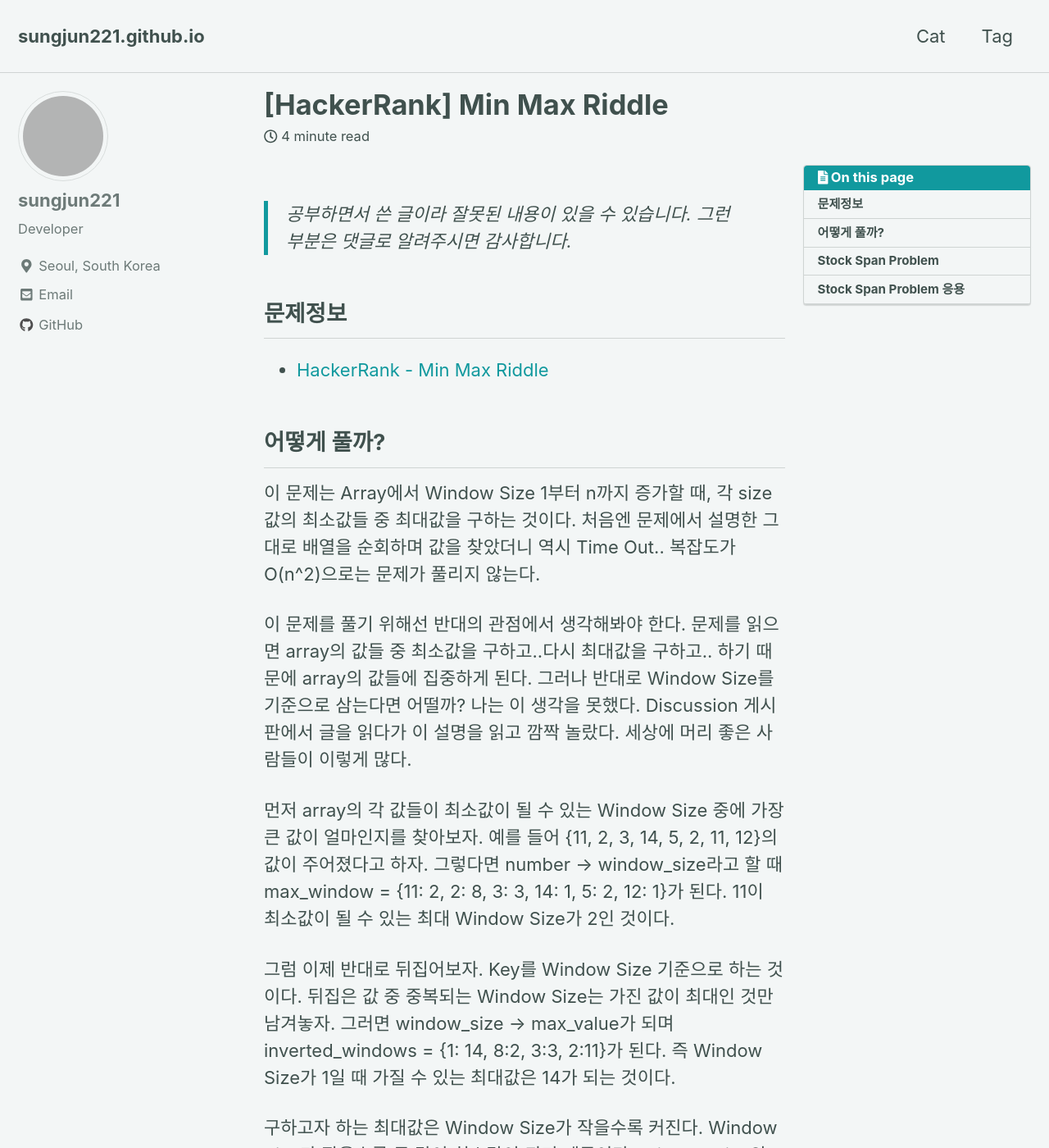
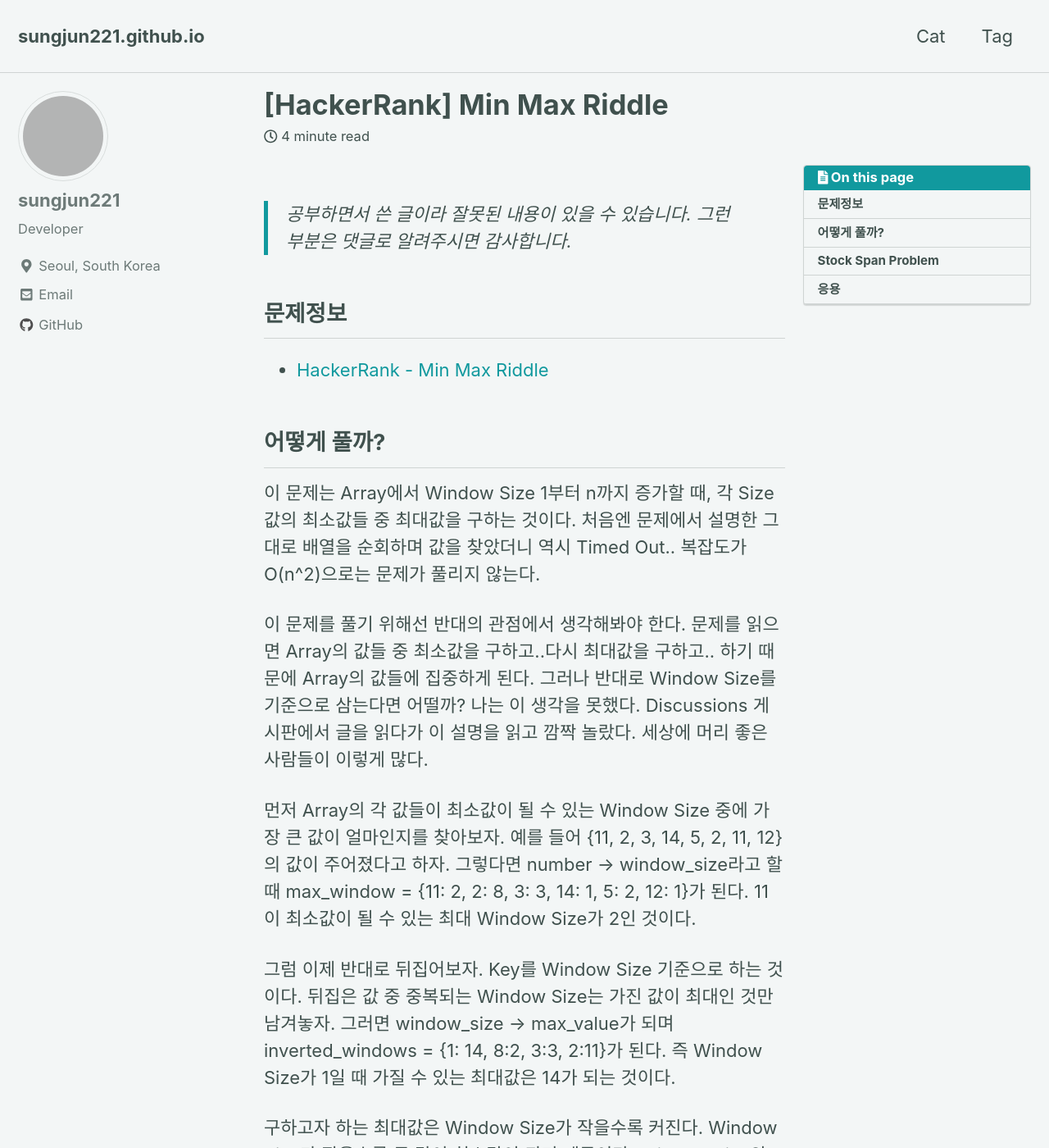
Before and after one commit to sungjun221/sungjun221.github.io, a Jekyll site: the page built from _posts/2019-03-08-Min-Max-Riddle.markdown, in a window 1280 px wide and 1400 px high. Shown: the whole window at 82% size. Built offline with Jekyll 4.4.1, drawn with Linux system fonts in a browser that asks for light colours; nearby versions of some CDN libraries; comment, search, counter and statistics services are not loaded; some of the changed text lies outside the part shown; grey boxes are pictures that could not be loaded.

Commit message:
post modified

```diff
--- a/_posts/2019-03-08-Min-Max-Riddle.markdown
+++ b/_posts/2019-03-08-Min-Max-Riddle.markdown
@@ -18,11 +18,11 @@
 
 어떻게 풀까?
 -
-이 문제는 Array에서 Window Size 1부터 n까지 증가할 때, 각 size값의 최소값들 중 최대값을 구하는 것이다. 처음엔 문제에서 설명한 그대로 배열을 순회하며 값을 찾았더니 역시 Time Out.. 복잡도가 O(n^2)으로는 문제가 풀리지 않는다.
+이 문제는 Array에서 Window Size 1부터 n까지 증가할 때, 각 Size값의 최소값들 중 최대값을 구하는 것이다. 처음엔 문제에서 설명한 그대로 배열을 순회하며 값을 찾았더니 역시 Timed Out.. 복잡도가 O(n^2)으로는 문제가 풀리지 않는다.
 
-이 문제를 풀기 위해선 반대의 관점에서 생각해봐야 한다. 문제를 읽으면 array의 값들 중 최소값을 구하고..다시 최대값을 구하고.. 하기 때문에 array의 값들에 집중하게 된다. 그러나 반대로 Window Size를 기준으로 삼는다면 어떨까? 나는 이 생각을 못했다. Discussion 게시판에서 글을 읽다가 이 설명을 읽고 깜짝 놀랐다. 세상에 머리 좋은 사람들이 이렇게 많다.
+이 문제를 풀기 위해선 반대의 관점에서 생각해봐야 한다. 문제를 읽으면 Array의 값들 중 최소값을 구하고..다시 최대값을 구하고.. 하기 때문에 Array의 값들에 집중하게 된다. 그러나 반대로 Window Size를 기준으로 삼는다면 어떨까? 나는 이 생각을 못했다. Discussions 게시판에서 글을 읽다가 이 설명을 읽고 깜짝 놀랐다. 세상에 머리 좋은 사람들이 이렇게 많다.
 
-먼저 array의 각 값들이 최소값이 될 수 있는 Window Size 중에 가장 큰 값이 얼마인지를 찾아보자. 예를 들어 {11, 2, 3, 14, 5, 2, 11, 12}의 값이 주어졌다고 하자. 그렇다면 number -> window_size라고 할 때 max_window = {11: 2, 2: 8, 3: 3, 14: 1, 5: 2, 12: 1}가 된다. 11이 최소값이 될 수 있는 최대 Window Size가 2인 것이다.
+먼저 Array의 각 값들이 최소값이 될 수 있는 Window Size 중에 가장 큰 값이 얼마인지를 찾아보자. 예를 들어 {11, 2, 3, 14, 5, 2, 11, 12}의 값이 주어졌다고 하자. 그렇다면 number -> window_size라고 할 때 max_window = {11: 2, 2: 8, 3: 3, 14: 1, 5: 2, 12: 1}가 된다. 11이 최소값이 될 수 있는 최대 Window Size가 2인 것이다.
 
 그럼 이제 반대로 뒤집어보자. Key를 Window Size 기준으로 하는 것이다. 뒤집은 값 중 중복되는 Window Size는 가진 값이 최대인 것만 남겨놓자. 그러면 window_size -> max_value가 되며 inverted_windows = {1: 14, 8:2, 3:3, 2:11}가 된다. 즉 Window Size가 1일 때 가질 수 있는 최대값은 14가 되는 것이다.
 
@@ -33,22 +33,22 @@
 
 Stock Span Problem
 -
-험난한(?) 여정이었다. 하지만 여기서 생각해 볼 것이 아직 하나 더 있다. array의 각 값들이 최소값이 될 수 있는 최대 Window Size는 어떻게 구할 수 있을까? 이것을 구하기 위해서는 Stock Span Problem을 푸는 방법을 이해해야 한다.
+험난한(?) 여정이었다. 하지만 여기서 생각해 볼 것이 아직 하나 더 있다. Array의 각 값들이 최소값이 될 수 있는 최대 Window Size는 어떻게 구할 수 있을까? 이것을 구하기 위해서는 Stock Span Problem을 푸는 방법을 이해해야 한다.
 
 Stock Span Problem은 Stock Prices 배열에서 k일째인 price[k]가, 0부터 k일까지 중 k번째일이 최고가격인 날이 연속으로 며칠째 이어졌는지 구하는 문제다. 써놓고보니 나도 나중에 읽으면 무슨 말인지 모를 것 같다. 대신 잘 설명해둔 url을 링크로 걸어둔다.
 
 - [GeeksforGeeks - Stock Span Problem](https://www.geeksforgeeks.org/the-stock-span-problem/)
 
-자신과 근접한 값들 중 특정조건에 부합하는 연속된 값이 얼마나 있는지 확인할 때는 Stack을 활용하면 좋다. array를 순회하며 뒷쪽에서 index의 값을 꾸준히 Stack에 쌓고, 앞쪽에서는 Stack의 top에 값이 있을 경우 해당 값(이전 index)을 가져와서(peek) 현재 index값과 체크하려는 조건을 비교하여 true이면 Stack에서 해당값을 pop한다.
+자신과 근접한 값들 중 특정조건에 부합하는 연속된 값이 얼마나 있는지 확인할 때는 Stack을 활용하면 좋다. Array를 순회하며 뒷쪽에서 index의 값을 꾸준히 Stack에 쌓고, 앞쪽에서는 Stack의 top에 값이 있을 경우 해당 값(이전 index)을 가져와서(peek) 현재 index값과 체크하려는 조건을 비교하여 true이면 Stack에서 해당값을 pop한다.
 
-이렇게 하면 Stack의 top에 남은 값은, 더 작은 index값들 중 조건에 맞지 않는 가장 근접한 index값이 된다. 이 값을 현재 index의 값에서 빼주면 조건에 부합하는 근접한 index값의 숫자가 된다. 이 값을 Stock Span size를 저장할 임의의 array에 저장하면 된다.
+이렇게 하면 Stack의 top에 남은 값은, 더 작은 index값들 중 조건에 맞지 않는 가장 근접한 index값이 된다. 이 값을 현재 index의 값에서 빼주면 조건에 부합하는 근접한 index값의 숫자가 된다. 이 값을 Stock Span size를 저장할 임의의 Array에 저장하면 된다.
 
 
-Stock Span Problem 응용
+응용
 -
 그렇다면 이 Stock Span Problem을 푸는 방식을 어떻게 문제에 적용할 수 있을까? Stock Span Problem에서는 특정기간 중 최대값인 기간을 구하는거지만 이 문제에서는 일정 기간 중 최소값을 구해야 하기 때문에 최소값을 구하는 것으로 적용해야 한다. 여기서 해당 index가 최소값이었던 근접하고 연속적인 '최대 기간'이 해당 index의 값이 최소값이 될 수 있는 최대 Window Size가 되는 것이다.
 
-하지만 대상범위는 현재 index의 왼쪽에 위치한 값들만이다. 그렇기 때문에 반대로 오른쪽에서 부터 계산한 Window Size도 계산해야 한다. 그래서 특정 index의 최소값이 될 수 있는 최대 Window Wize = (왼쪽부터 계산한 Window Size) + (오른쪽부터 계산한 Window Size) + 자기자신 1 이 되는 것이다.
+하지만 대상범위는 현재 index의 왼쪽에 위치한 값들만이다. 그렇기 때문에 반대로 오른쪽부터 Window Size도 계산해야 한다. 그래서 특정 index의 최소값이 될 수 있는 최대 Window Wize = (왼쪽부터 계산한 Window Size) + (오른쪽부터 계산한 Window Size) + 자기자신 1 이 되는 것이다.
 
 코드는 아래와 같다.
 
```
Also changed, not shown: other parts of _posts/2019-03-08-Min-Max-Riddle.markdown (+2 -2 lines).
